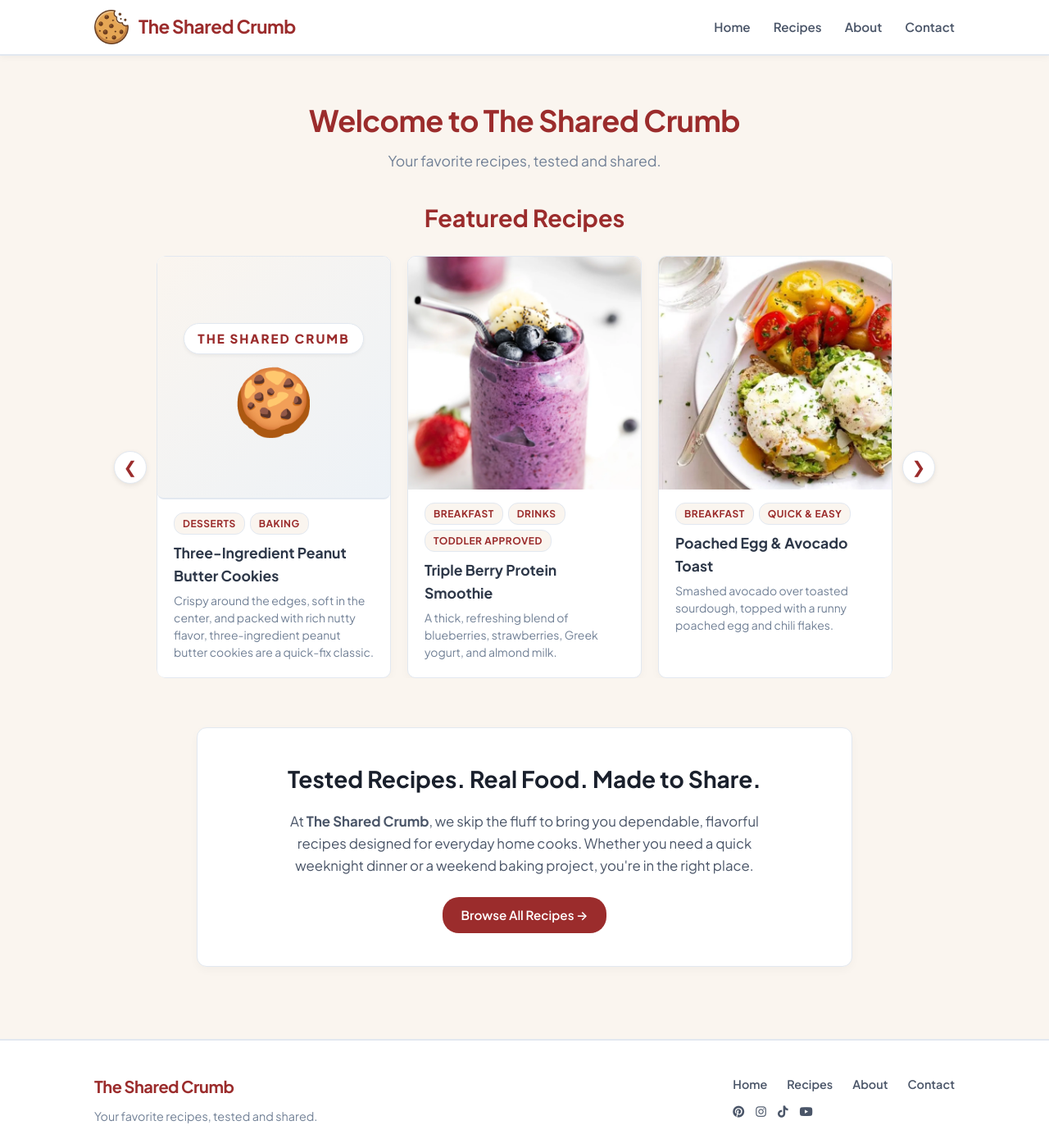
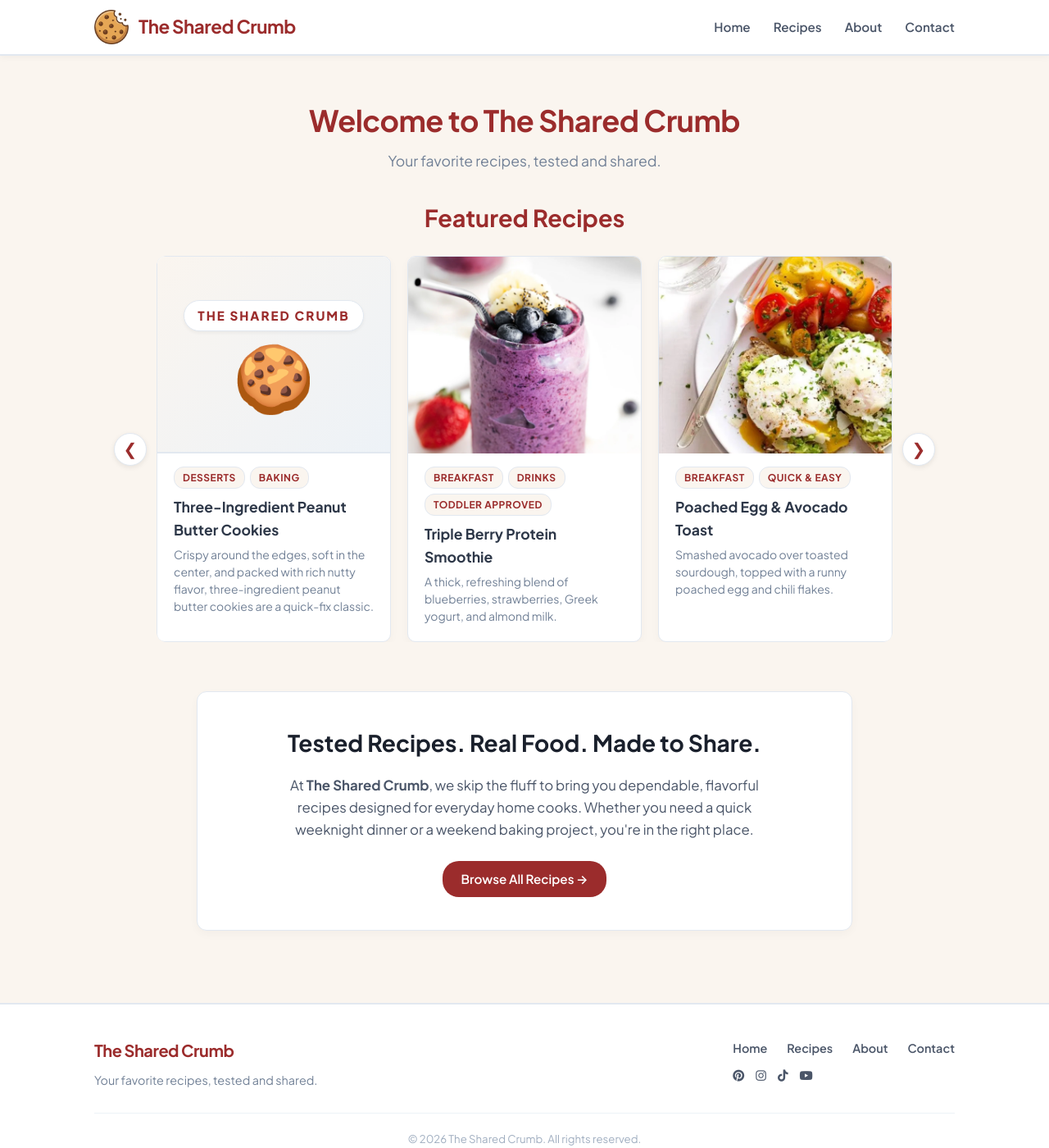
Before and after one commit to TheSharedCrumb/TheSharedCrumb, a Jekyll site: the page built from index.html, in a window 1280 px wide and 1400 px high. Shown: the whole window at 82% size. Built offline with Jekyll 4.4.1, drawn with Linux system fonts in a browser that asks for light colours.

Commit message:
Fix thumbnail height and update brand tile styles
Adjusted thumbnail height and padding for brand tiles. Updated comments for clarity.

```diff
--- a/assets/css/style.css
+++ b/assets/css/style.css
@@ -1272,10 +1272,18 @@ footer {
 /* ==========================================================================
    13. Fallback Brand Tile
    ========================================================================== */
+
+/* Fixed Thumbnail Height Across Grid, Carousel, & Placeholder */
+.carousel-card-img,
+.grid-card-img,
 .brand-tile-placeholder {
   width: 100%;
-  height: 100%;
-  min-height: 240px;
+  height: 240px;
+  object-fit: cover;
+}
+
+/* Updated Brand Tile Container */
+.brand-tile-placeholder {
   background: linear-gradient(135deg, #FAF5EF 0%, #EDF2F7 100%);
   border-bottom: 2px solid #E2E8F0;
   display: flex;
@@ -1284,12 +1292,12 @@ footer {
   justify-content: center;
   gap: 14px;
   box-sizing: border-box;
-  padding: 2rem 1rem;
+  padding: 1.5rem 1rem;
   text-align: center;
-  border-radius: 8px;
+  border-radius: 8px 8px 0 0;
 }
 
-/* Brand Name Accent */
+/* Brand Badge Accent */
 .brand-tile-placeholder::before {
   content: "The Shared Crumb";
   font-family: inherit;
@@ -1305,7 +1313,7 @@ footer {
   box-shadow: 0 2px 4px rgba(0, 0, 0, 0.05);
 }
 
-/* Icon Sizing (Used for both custom and fallback icons) */
+/* Icon Sizing (Used for custom front matter icons & default fallback plate) */
 .custom-recipe-icon {
   font-size: 5rem;
   line-height: 1;
```
